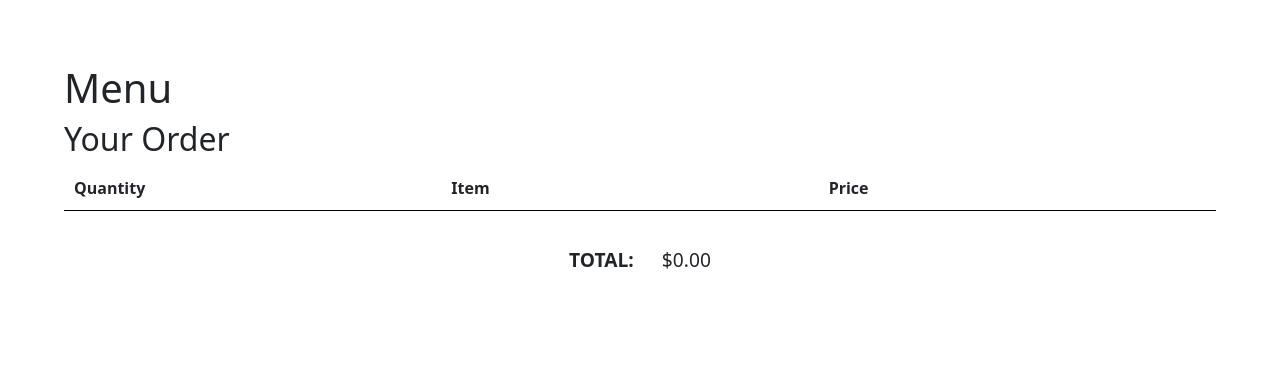
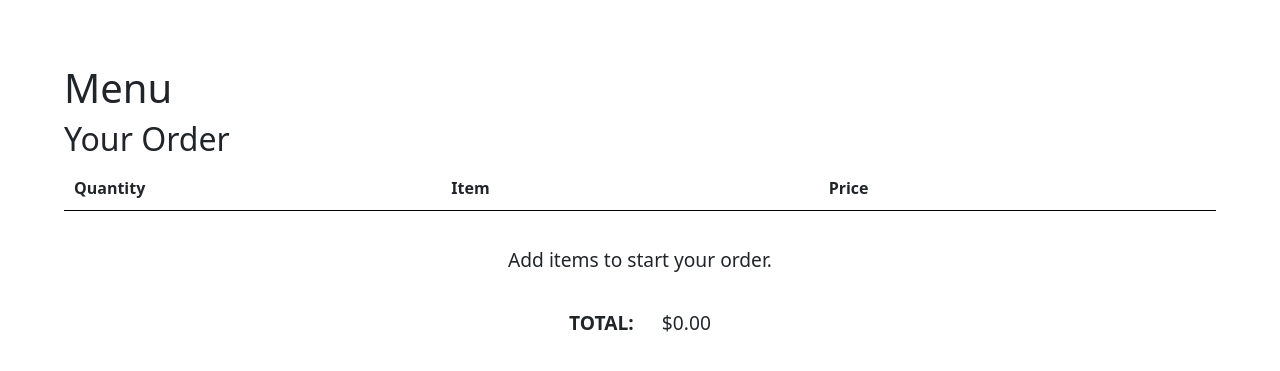
Before and after one commit to jschhie/Toast-Tab-Cafe, a Flask app: template website/templates/home.html in a window 1280 px wide. Shown: the top 371 px of the page. Run offline with Flask 3, Linux system fonts and the light colour scheme; the template is opened without the code that fills it: values that come from a table or form of the project are taken from there, others are empty; data comes from the database, SQL or seed files in the repository.

Commit message:
functionality for remove and edit items added. todo: if user discards editing added item

```diff
--- a/website/static/script.js
+++ b/website/static/script.js
@@ -81,6 +81,9 @@ function addToCart(btn) {
         // Get quantity
         let quantity = modal_footer_div.getElementsByClassName("quantity-label")[0].innerText;
 
+        // Get drink modal/id: Edit cart functionality
+        let drink_modal_id = modal_body_div.parentElement.parentElement.id;
+
         // Add customized drink to cart
         let all_cart_items_div = document.getElementById("all-cart-items");
         let cart_row = document.createElement('div');
@@ -104,7 +107,7 @@ function addToCart(btn) {
                     }).join("")}
                 </ul>
                 <div class="cart-actions">
-                    <button type="button" class="btn cart-action-link" onclick="editCartItem(this)">Edit</button>
+                    <button type="button" class="btn cart-action-link" data-bs-toggle="modal" data-bs-target=${"#" + drink_modal_id} onclick="removeCartItem(this)">Edit</button>
                     <button type="button" class="btn cart-action-link" onclick="removeCartItem(this)">Remove</button>
                 </div>
             </div>
@@ -115,6 +118,9 @@ function addToCart(btn) {
 
         // Update total price of cart items
         calcTotalPrice(all_cart_items_div);
+
+        // Hide empty cart message
+        document.getElementById("empty-cart-msg").style.display = "none";
     }
 }
 
@@ -341,14 +347,25 @@ function calcTotalPrice(all_cart_items_div) {
 
 
 
-/* === EDIT CART ITEM === */
-function editCartItem(btn) {
-    alert('edit cart item');
-}
-
-
-
 /* === REMOVE CART ITEM === */
 function removeCartItem(btn) {
-    alert('remove cart item');
+    let row_div = btn.parentElement.parentElement.parentElement;
+    // subtract cart row price from total price
+    let custom_price = row_div.getElementsByClassName("cart-item-price")[0].innerText.substr(1); // omit '$' character
+    let quantity = row_div.getElementsByClassName("cart-item-quantity")[0].innerText;
+    let cart_row_price = parseFloat(parseInt(quantity) * parseFloat(custom_price)).toFixed(2);
+
+    // overwrite new total cart price
+    let total_cart_price = document.getElementById("cart-total-price-label").innerText.substr(1); // omit '$' character
+    total_cart_price = parseFloat(parseFloat(total_cart_price) - parseFloat(cart_row_price)).toFixed(2);
+    document.getElementById("cart-total-price-label").innerText = '$' + total_cart_price;
+
+    // remove entire cart row
+    row_div.style.display = "none";
+    row_div.remove(); // delete from document
+
+    // if empty cart, display message
+    if (document.getElementById("cart-total-price-label").innerText == "$0.00") {
+        document.getElementById("empty-cart-msg").style.display = "block";
+    }
 }
--- a/website/static/style.css
+++ b/website/static/style.css
@@ -142,6 +142,12 @@ body {
     color: blue;
 }
 
+#empty-cart-msg {
+    text-align: center;
+    font-size: larger;
+    margin: 3%;
+}
+
 @media all and (min-width:768px) {
     /* medium */
     .menu-sub-div {
--- a/website/templates/home.html
+++ b/website/templates/home.html
@@ -168,6 +168,8 @@ Sunright Cafe | Home
             <!-- add cart items dynamically here -->
         </div>
 
+        <div id="empty-cart-msg">Add items to start your order.</div>
+
         <div id="cart-total-div">
             <span id="cart-total-label">TOTAL: </span>
             <span id="cart-total-price-label">$0.00</span>
```
Also changed, not shown: README.md.
